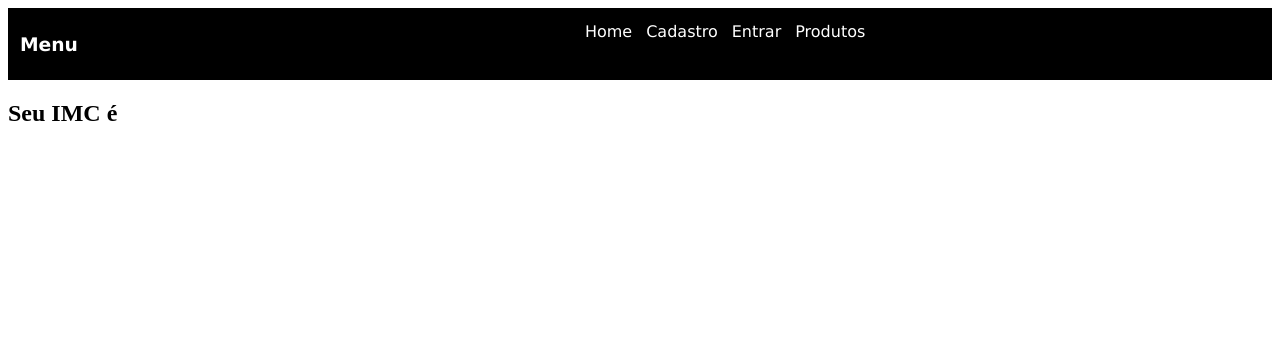
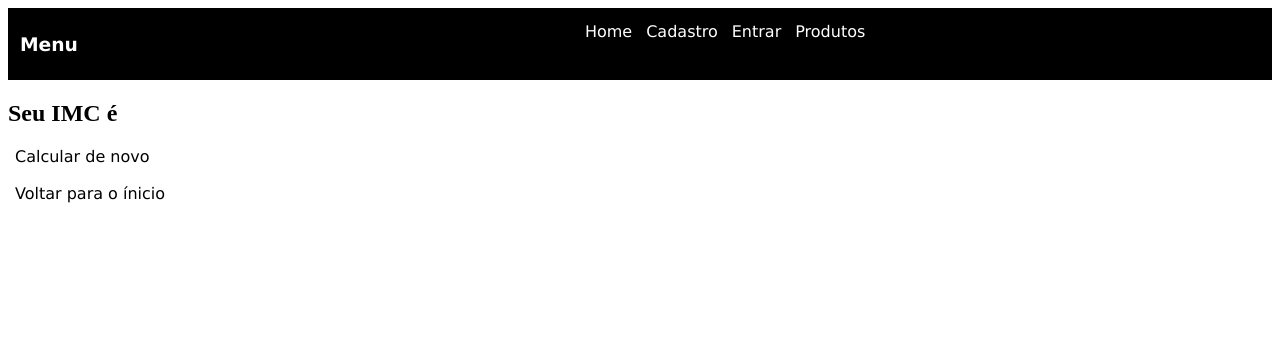
Before and after one commit to HuygnesPython/atividade20.08, a Flask app: template templates/ImcCalculado.html in a window 1280 px wide. Shown: the top 340 px of the page. Run offline with Flask 3, Linux system fonts and the light colour scheme; the template is opened without the code that fills it, so the values that code supplies are empty.

Commit message:
Cadastro

```diff
--- a/templates/ImcCalculado.html
+++ b/templates/ImcCalculado.html
@@ -3,6 +3,9 @@
 
 <h2>Seu IMC é {{imc}}</h2>
 
-<a href="/" style="text-decoration: none;">Voltar para o ínicio</a>
+<a href="{{url_for('imc')}}" style="text-decoration: none; color: black;">Calcular de novo</a>
+<br>
+<br>
+<a href="/" style="text-decoration: none; color: black;">Voltar para o ínicio</a>
 
 {% endblock %}
```
